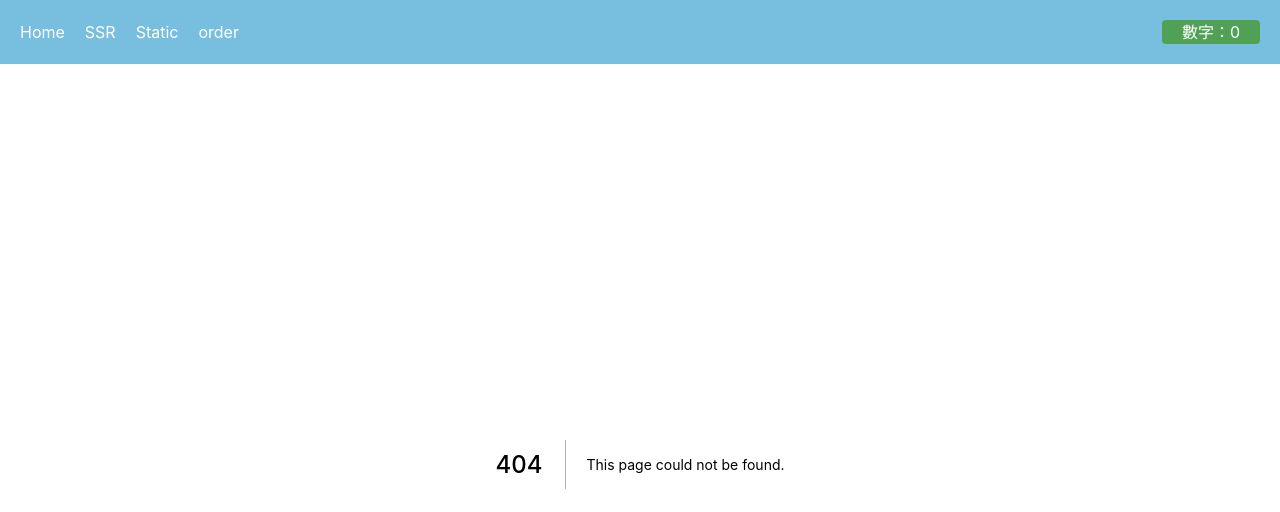
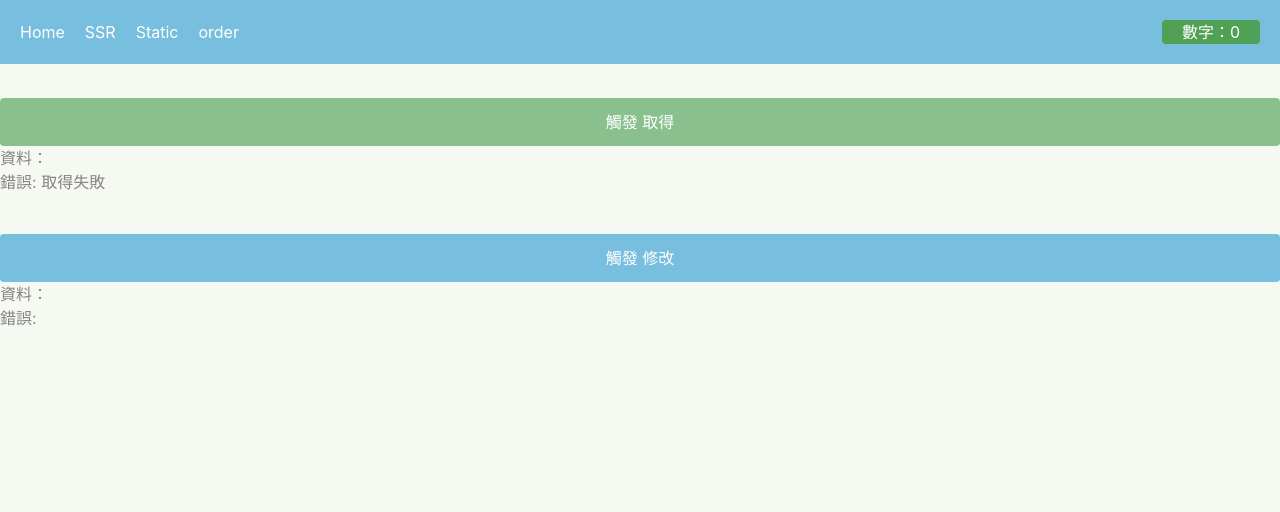
Before and after one commit to DDGG0531/quick-try-next-ts, a Next.js app: page /test-error in a window 1280 px wide. Before the commit this address had no page. Shown: the top 512 px of the page. Built offline with nearby package versions, Linux system fonts and the light colour scheme; no server answers.

Commit message:
add test-error page

```diff
--- a/src/pages/_app.tsx
+++ b/src/pages/_app.tsx
@@ -1,10 +1,16 @@
 import '../styles/globals.css'
 import type { AppProps } from 'next/app'
-import { QueryClient, QueryClientProvider } from '@tanstack/react-query'
+import {
+  MutationCache,
+  QueryCache,
+  QueryClient,
+  QueryClientProvider
+} from '@tanstack/react-query'
 import { useState } from 'react'
 import { ChakraProvider } from '@chakra-ui/react'
 import theme from '../../chakra'
 import Header from '@/components/header'
+import toast, { Toaster } from 'react-hot-toast'
 
 function MyApp({ Component, pageProps }: AppProps) {
   const [queryClient] = useState(
@@ -15,13 +21,25 @@ function MyApp({ Component, pageProps }: AppProps) {
             refetchOnWindowFocus: false,
             retry: 0
           }
-        }
+        },
+        queryCache: new QueryCache({
+          onError: (error, query) => {
+            const handleLocal = query.meta?.handleLocal
+            if (!handleLocal) {
+              toast.error(`全域有錯誤: ${error?.response.data.error}`)
+            }
+          }
+        }),
+        mutationCache: new MutationCache({
+          onError: (error, _, __, mutation) => {
+            const handleLocal = mutation.meta?.handleLocal
+            if (!handleLocal) {
+              toast.error(`全域有錯誤M: ${error?.response.data.error}`)
+            }
+          }
+        })
       })
   )
-
-  console.log('show this line')
-  let a = true ?? 10
-  console.log('show this line ??', 10)
 
   return (
     <QueryClientProvider client={queryClient}>
@@ -29,6 +47,7 @@ function MyApp({ Component, pageProps }: AppProps) {
         <Header />
         <Component {...pageProps} />
       </ChakraProvider>
+      <Toaster />
     </QueryClientProvider>
   )
 }
--- /dev/null
+++ b/src/pages/api/test.ts
@@ -0,0 +1,10 @@
+import { NextApiResponse, NextApiRequest } from 'next'
+
+const isSuccess = false
+export default function handler(_req: NextApiRequest, res: NextApiResponse) {
+  if (isSuccess) {
+    res.status(200).send({ data: '取得成功' })
+  } else {
+    res.status(500).send({ error: '取得失敗' })
+  }
+}
--- /dev/null
+++ b/src/pages/api/testMutate.ts
@@ -0,0 +1,10 @@
+import { NextApiResponse, NextApiRequest } from 'next'
+
+const isSuccess = false
+export default function handler(_req: NextApiRequest, res: NextApiResponse) {
+  if (isSuccess) {
+    res.status(200).send({ data: '修改成功' })
+  } else {
+    res.status(500).send({ error: '修改失敗' })
+  }
+}
--- /dev/null
+++ b/src/pages/test-error.tsx
@@ -0,0 +1,71 @@
+import { useMutation, useQuery } from '@tanstack/react-query'
+import axios from 'axios'
+import toast from 'react-hot-toast'
+
+const getData = axiosRes => {
+  console.log('axiosRes', axiosRes)
+  return axiosRes?.data.data
+}
+
+const getError = error => {
+  return error?.response.data.error
+}
+
+export default function TestError() {
+  const {
+    data: testData,
+    error: testError,
+    refetch
+  } = useQuery(['test'], () => axios.get(`/api/test`), {
+    // 如果有這個meta，全域就不觸發
+    // 如果這邊要處理，就寫在onError
+    // PS: 這邊onError拿不到第二個參數query
+    meta: {
+      handleLocal: true
+    },
+    onError: error => {
+      toast(`有錯誤: ${getError(error)}`)
+    }
+  })
+
+  const {
+    data: testMutateData,
+    mutate,
+    error: testMutateError
+  } = useMutation(['test-mutate'], () => axios.post(`/api/testMutate`), {
+    meta: {
+      handleLocal: true
+    },
+    onError: error => {
+      toast(`有錯誤M: ${getError(error)}`)
+    }
+  })
+
+  return (
+    <div className="grid h-[300px] content-center">
+      <section>
+        <button
+          className="w-full rounded bg-green-300 p-3 text-white"
+          onClick={refetch}
+        >
+          觸發 取得
+        </button>
+        <div>資料：{getData(testData)}</div>
+        <div>錯誤: {getError(testError)}</div>
+      </section>
+
+      <div className="my-5" />
+
+      <section>
+        <button
+          className="w-full rounded bg-blue-300 p-3 text-white"
+          onClick={mutate}
+        >
+          觸發 修改
+        </button>
+        <div>資料：{getData(testMutateData)}</div>
+        <div>錯誤: {getError(testMutateError)}</div>
+      </section>
+    </div>
+  )
+}
```
Also changed, not shown: package.json (+18 -17 lines), 1 other file (tests, documents, lock files or other folders).
